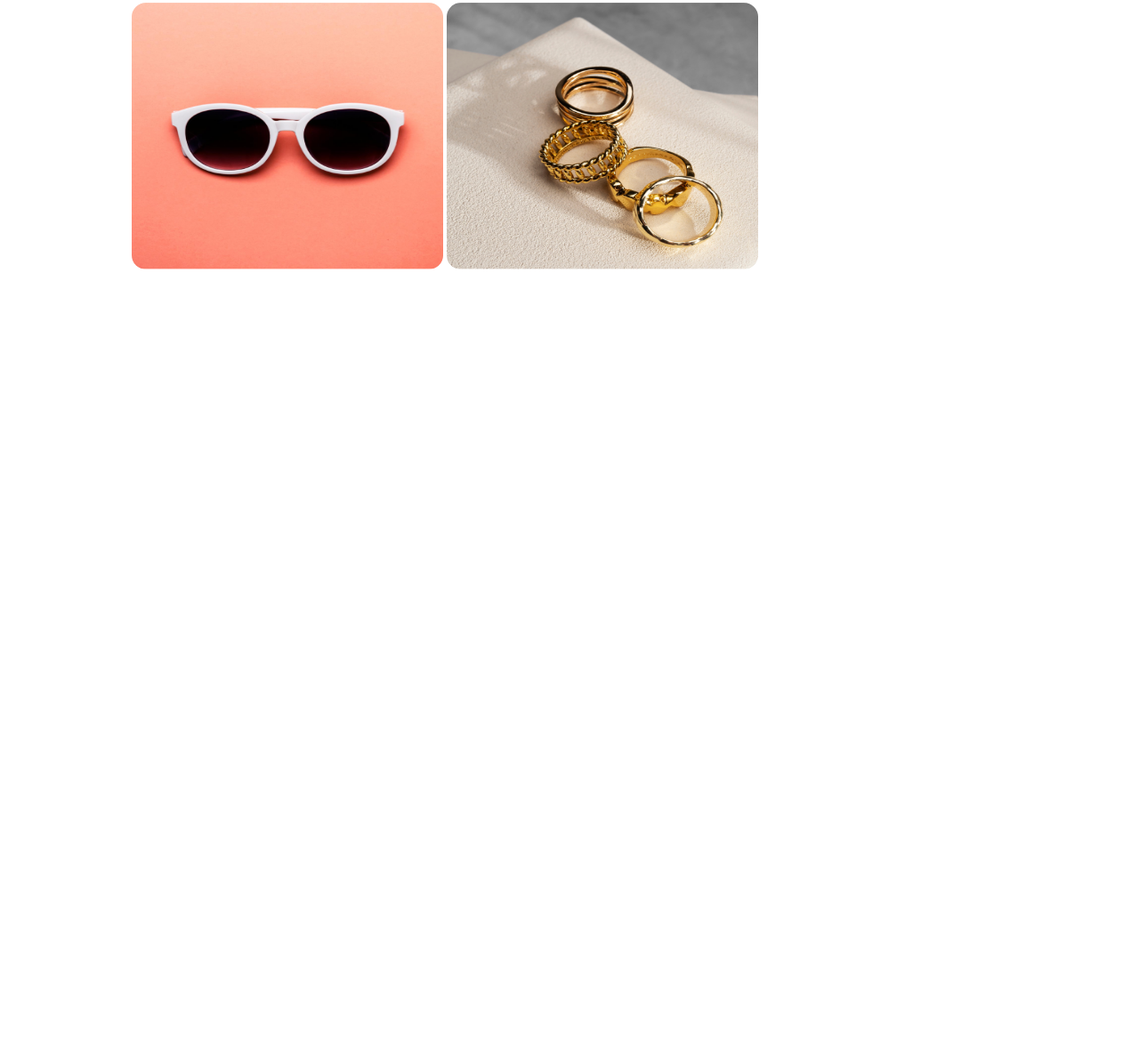
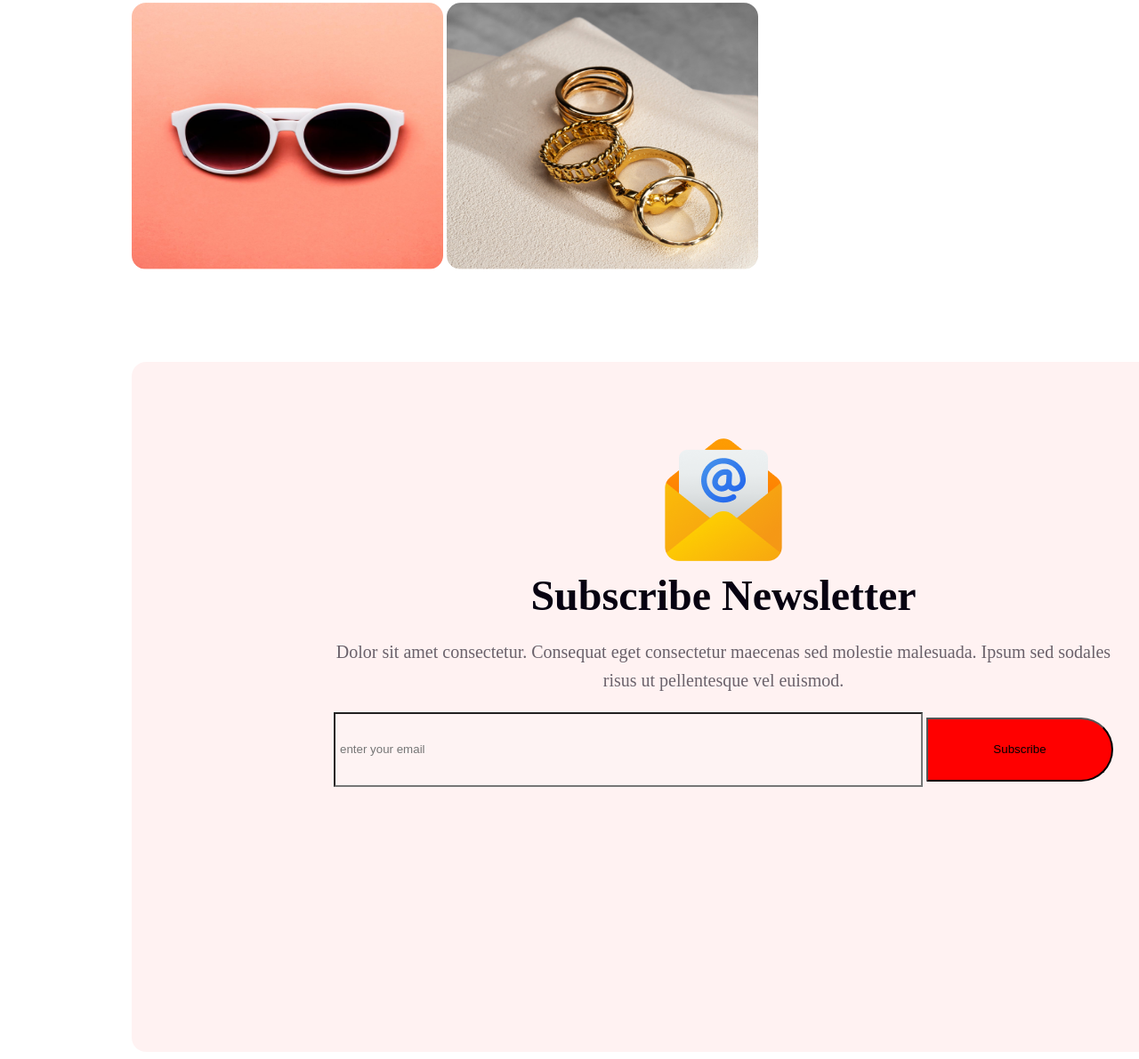
Before and after one commit to Mahadicode/assignment-one, a plain HTML site: page index.html in a window 1280 px wide. Shown: the part 5384-6575 px from the top of the page at 89% size. Before the commit the page ends 5699 px from the top, so only its background shows below. Drawn offline with Linux system fonts and the light colour scheme; a web font is replaced by a local one.

Commit message:
section seven added

```diff
--- a/index.html
+++ b/index.html
@@ -95,6 +95,18 @@
         <img src="resources/Rectangle 8.png" alt="">
       </div>
     </section>
+    <section>
+      <div class="main-seven">
+        <img src="resources/Group 61.png" alt="">
+        <h1>Subscribe Newsletter</h1>
+        <p>Dolor sit amet consectetur. Consequat eget consectetur maecenas sed molestie malesuada. Ipsum sed sodales
+          risus ut
+          pellentesque vel euismod.</p>
+        <input type="text" placeholder="enter your email">
+        <button>Subscribe</button>
+
+      </div>
+    </section>
 
   </Main>
   <footer>
--- a/style/style.css
+++ b/style/style.css
@@ -271,3 +271,43 @@ flex-wrap: wrap;
 height: 300px;
 border-radius: 16px;
 }
+/* section seven related style  */
+.main-seven{
+  border-radius: 16px;
+background: rgba(255, 0, 0, 0.05);
+width: 900px;
+height: 616px;
+margin-top: 100px;
+text-align: center;
+padding: 80px 215px;
+}
+.main-seven h1{
+  color: #070211;
+text-align: center;
+font-size: 48px;
+font-weight: 900;
+margin-top: 0px;
+margin-bottom: 0px;
+}
+.main-seven p{
+width: 900px;
+color: rgba(7, 2, 17, 0.60);
+text-align: center;
+font-size: 20px;
+font-weight: 400;
+line-height: 32px;
+}
+.main-seven input{
+  width: 648px;
+height: 70px;
+background: #fef3f3;
+padding: 5px 5px;
+margin-right: 0px;
+}
+.main-seven button{
+width: 210px;
+height: 72px;
+border-radius: 0px 50px 50px 0px;
+background: #F00;
+margin-left: 0px;
+}
```
